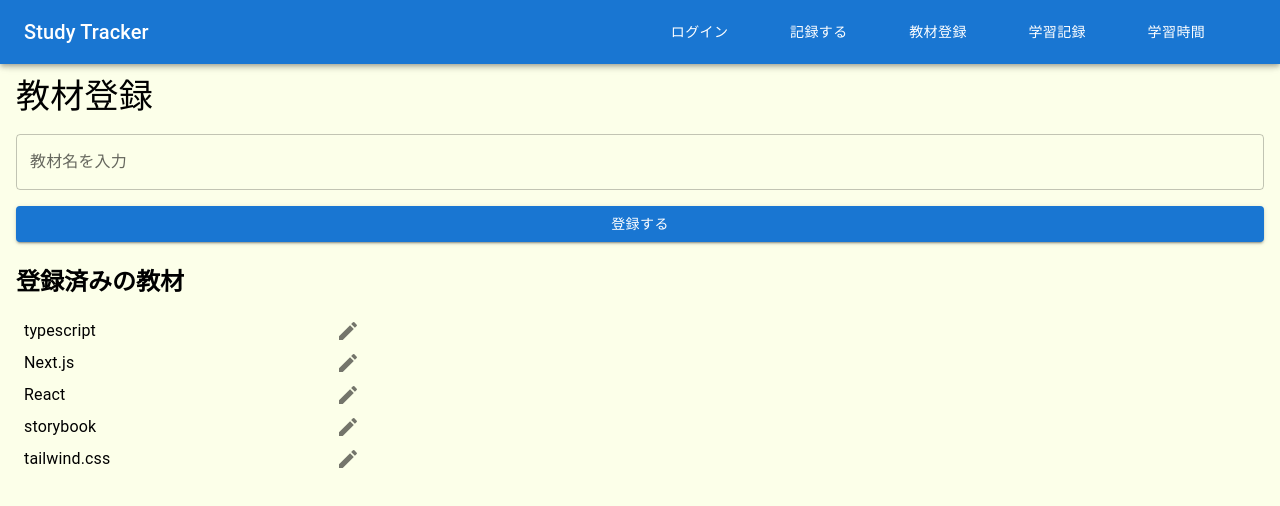
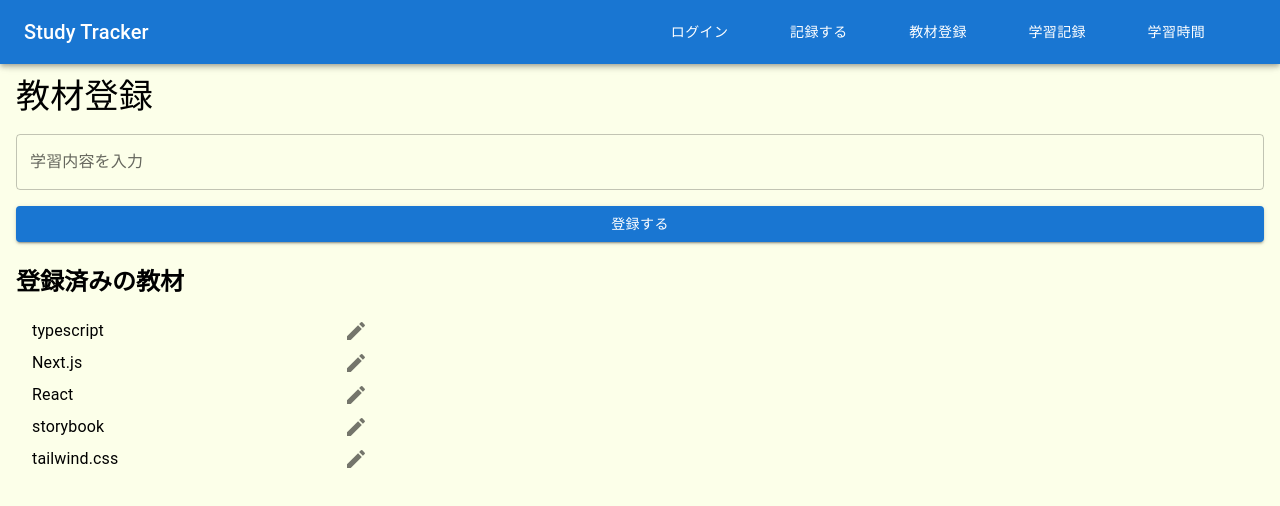
Before and after one commit to Shunnie816/study-tracker-next, a Next.js app: page /register in a window 1280 px wide. Shown: the top 506 px of the page. Built offline with nearby package versions, Linux system fonts and the light colour scheme.

Commit message:
apply Contrller to TextField

```diff
--- a/src/components/Pages/Register/containers/index.tsx
+++ b/src/components/Pages/Register/containers/index.tsx
@@ -1,38 +1,51 @@
 "use client";
 import React, { useState } from "react";
 import styles from "./index.module.scss";
-import { TextField, Typography } from "@mui/material";
-import { SubmitHandler, useForm } from "react-hook-form";
+import { Typography } from "@mui/material";
+import {
+  Controller,
+  FormProvider,
+  SubmitHandler,
+  useForm,
+} from "react-hook-form";
 import { Button } from "@/components/Atoms/Button";
 import { List } from "@/components/Atoms/List";
 import { EditDialog } from "@/components/Molecules/EditDialog";
 import { useRegister } from "./useRegister";
 import { Heading } from "@/components/Atoms/Heading";
-
-type TextbookType = {
-  textbook: string;
-};
+import { TextField } from "@/components/Atoms/TextField";
+import {
+  EditTextBookData,
+  TextBookData,
+  editForm,
+  textbookForm,
+} from "./formSchema";
+import { zodResolver } from "@hookform/resolvers/zod";
+import { RegisteredBook } from "../presentations/RegisteredBook";
 
 export const Register = () => {
-  const [textbook, setTextbook] = useState<string>("");
   const [isOpen, setIsOpen] = useState<boolean>(false);
   const {
-    register,
+    formState: { errors },
+    control,
     handleSubmit,
-    formState: { errors },
-  } = useForm<TextbookType>();
+    getValues,
+    reset,
+  } = useForm<TextBookData>({
+    resolver: zodResolver(textbookForm),
+    defaultValues: { textbook: "" },
+  });
+  const methods = useForm<EditTextBookData>({
+    resolver: zodResolver(editForm),
+    defaultValues: { textbook: "" },
+  });
 
-  const handleChange = (event: React.ChangeEvent<HTMLInputElement>) => {
-    setTextbook(event.target.value);
+  const onSubmit: SubmitHandler<TextBookData> = (data) => {
+    console.log("data", data);
+    reset();
   };
 
-  const onSubmit: SubmitHandler<TextbookType> = (data) => {
-    console.log("data", data);
-    setTextbook("");
-  };
-
-  const { editName, setEditName, handleEdit, submitEdit, onDelete } =
-    useRegister();
+  const { submitEdit, onDelete } = useRegister();
 
   const sampleTextbookData = [
     "typescript",
@@ -46,17 +59,18 @@ export const Register = () => {
     <div className={styles.container}>
       <Heading text="教材登録" />
       <form onSubmit={handleSubmit(onSubmit)} className={styles.form}>
-        <TextField
-          {...register("textbook", {
-            required: "教材名が入力されていません",
-          })}
-          label="教材名を入力"
-          variant="outlined"
-          value={textbook}
-          onChange={handleChange}
-          error={errors.textbook?.message ? true : false}
-          helperText={errors.textbook?.message}
-          fullWidth
+        <Controller
+          control={control}
+          name="textbook"
+          render={({ field }) => (
+            <TextField
+              {...field}
+              label={"学習内容を入力"}
+              value={getValues("textbook")}
+              error={errors.textbook && true}
+              errorMessage={errors.textbook?.message}
+            />
+          )}
         />
         <div className={styles.button}>
           <Button variant="contained" type="submit">
@@ -64,26 +78,21 @@ export const Register = () => {
           </Button>
         </div>
       </form>
-      <div className={styles.registered}>
-        <Typography variant="h5" component="h2" gutterBottom fontWeight="bold">
-          登録済みの教材
-        </Typography>
-        <div className={styles.list}>
-          <List
-            items={sampleTextbookData}
-            icon
-            onClick={() => setIsOpen(true)}
-          />
-          <EditDialog
-            isOpen={isOpen}
-            onClose={() => setIsOpen(false)}
-            onSubmit={submitEdit}
-            onDelete={onDelete}
-            textBook={editName}
-            onInput={handleEdit}
-          />
+      <FormProvider {...methods}>
+        <div className={styles.registered}>
+          <Typography
+            variant="h5"
+            component="h2"
+            gutterBottom
+            fontWeight="bold"
+          >
+            登録済みの教材
+          </Typography>
+          <div className={styles.list}>
+            <RegisteredBook listData={sampleTextbookData} />
+          </div>
         </div>
-      </div>
+      </FormProvider>
     </div>
   );
 };
```
